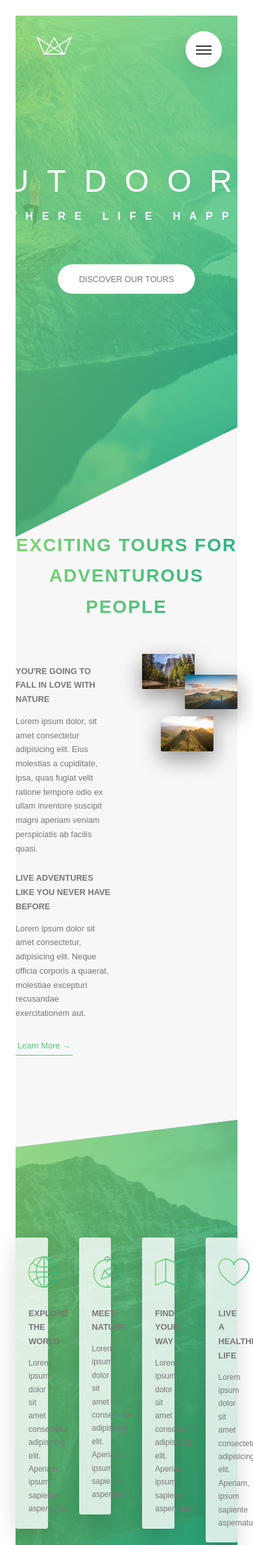
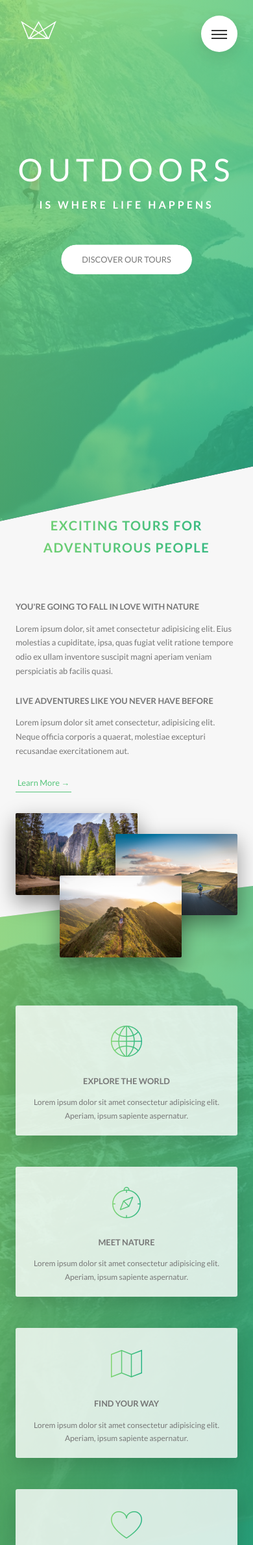
Before and after one commit to Kaikaine/natours, a PHP site: page / in a window 390 px wide; the page is wider, and only the part inside the window is pictured. Shown: the top 2377 px of that part at 65% size. Run offline with PHP 8.4, Linux system fonts and the light colour scheme.

Commit message:
Added media queries to the layout

```diff
--- a/css/style.css
+++ b/css/style.css
@@ -59,19 +59,22 @@ body {
     body {
       padding: 0; } }
 
+::selection {
+  background-color: #55c57a;
+  color: #fff; }
+
 body {
-  font-family: "Late", sans-serif;
+  font-family: "Lato", sans-serif;
   font-weight: 400;
-  font-size: 16px;
+  /*font-size: 16px;*/
   line-height: 1.7;
-  color: #777;
-  padding: 3rem; }
+  color: #777; }
 
 .heading-primary {
   color: #fff;
   text-transform: uppercase;
-  margin-bottom: 60px;
-  backface-visibility: hidden; }
+  backface-visibility: hidden;
+  margin-bottom: 6rem; }
   .heading-primary--main {
     display: block;
     font-size: 6rem;
@@ -80,25 +83,37 @@ body {
     animation-name: moveInLeft;
     animation-duration: 1s;
     animation-timing-function: ease-out; }
+    @media (max-width: 37.5em) {
+      .heading-primary--main {
+        letter-spacing: 1rem;
+        font-family: 5rem; } }
   .heading-primary--sub {
     display: block;
     font-size: 2rem;
     font-weight: 700;
-    letter-spacing: 1.74rem;
-    animation-name: moveInRight;
-    animation-duration: 1s; }
+    letter-spacing: 1.75rem;
+    animation: moveInRight 1s ease-out; }
+    @media (max-width: 37.5em) {
+      .heading-primary--sub {
+        letter-spacing: 0.5rem; } }
 
 .heading-secondary {
   font-size: 3.5rem;
   text-transform: uppercase;
   font-weight: 700;
+  display: inline-block;
   background-image: linear-gradient(to right, #7ed56f, #28b485);
-  display: inline-block;
+  -webkit-background-clip: text;
   background-clip: text;
-  -webkit-background-clip: text;
   color: transparent;
-  letter-spacing: 2px;
+  letter-spacing: 0.2rem;
   transition: all 0.2s; }
+  @media (max-width: 56.25em) {
+    .heading-secondary {
+      font-size: 3rem; } }
+  @media (max-width: 37.5em) {
+    .heading-secondary {
+      font-size: 2.5rem; } }
   .heading-secondary:hover {
     transform: skewY(2deg) skewX(15deg) scale(1.1);
     text-shadow: 0.5rem 1rem 2rem rgba(0, 0, 0, 0.2); }
@@ -547,12 +562,23 @@ body {
     color: #55c57a; }
 
 .header {
-  height: 95vh;
-  background-image: linear-gradient(to right bottom, rgba(126, 213, 111, 0.8), rgba(40, 180, 133, 0.8)), url("../img/hero.jpg");
+  height: 85vh;
+  background-image: linear-gradient(to right bottom, rgba(126, 213, 111, 0.8), rgba(40, 180, 133, 0.8)), url(../img/hero-small.jpg);
   background-size: cover;
   background-position: top;
-  clip-path: polygon(0 0, 100% 0, 100% 75vh, 0 100%);
   position: relative; }
+  @supports (clip-path: polygon(0 0)) or (-webkit-clip-path: polygon(0 0)) {
+    .header {
+      -webkit-clip-path: polygon(0 0, 100% 0, 100% 75vh, 0 100%);
+      clip-path: polygon(0 0, 100% 0, 100% 75vh, 0 100%);
+      height: 95vh; } }
+  @media only screen and (min-resolution: 192dpi) and (min-width: 37.5em), only screen and (-webkit-min-device-pixel-ratio: 2) and (min-width: 37.5em), only screen and (min-width: 125em) {
+    .header {
+      background-image: linear-gradient(to right bottom, rgba(126, 213, 111, 0.8), rgba(40, 180, 133, 0.8)), url(../img/hero.jpg); } }
+  @media (max-width: 37.5em) {
+    .header {
+      -webkit-clip-path: polygon(0 0, 100% 0, 100% 85vh, 0 100%);
+      clip-path: polygon(0 0, 100% 0, 100% 85vh, 0 100%); } }
   .header__logo-box {
     position: absolute;
     top: 4rem;
@@ -571,42 +597,58 @@ body {
   margin: 0 auto; }
   .row:not(:last-child) {
     margin-bottom: 8rem; }
+    @media (max-width: 56.25em) {
+      .row:not(:last-child) {
+        margin-bottom: 6rem; } }
+  @media (max-width: 56.25em) {
+    .row {
+      max-width: 50rem;
+      padding: 0 3rem; } }
   .row::after {
     content: "";
     display: table;
     clear: both; }
-  .row [class^="col-"]:not(:last-child) {
-    margin-right: 6rem; }
+  .row [class^="col-"] {
+    float: left; }
+    .row [class^="col-"]:not(:last-child) {
+      margin-right: 6rem; }
+      @media (max-width: 56.25em) {
+        .row [class^="col-"]:not(:last-child) {
+          margin-right: 0;
+          margin-bottom: 6rem; } }
+    @media (max-width: 56.25em) {
+      .row [class^="col-"] {
+        width: 100% !important; } }
   .row .col-1-of-2 {
-    width: calc((100% - 6rem) / 2);
-    float: left; }
+    width: calc((100% - 6rem) / 2); }
   .row .col-1-of-3 {
-    width: calc((100% - 2 * 6rem) / 3);
-    float: left; }
+    width: calc((100% - 2 * 6rem) / 3); }
   .row .col-2-of-3 {
     width: calc(
- 2 * ((100% - 2 * 6rem) / 3) + 6rem);
-    float: left; }
+ 2 * ((100% - 2 * 6rem) / 3) + 6rem); }
   .row .col-1-of-4 {
-    width: calc((100% - 3 * 6rem) / 4);
-    float: left; }
+    width: calc((100% - 3 * 6rem) / 4); }
   .row .col-2-of-4 {
     width: calc(
- 2 * ((100% - 3 * 6rem) / 4) + 6rem);
-    float: left; }
+ 2 * ((100% - 3 * 6rem) / 4) + 6rem); }
   .row .col-3-of-4 {
     width: calc(
- 3 * ((100% - 3 * 6rem) / 4) + 2 * 6rem);
-    float: left; }
+ 3 * ((100% - 3 * 6rem) / 4) + 2 * 6rem); }
 
 .footer {
   background-color: #333;
   padding: 10rem 0;
   font-size: 1.4rem;
   color: #f7f7f7; }
+  @media (max-width: 56.25em) {
+    .footer {
+      padding: 8rem 0; } }
   .footer__logo-box {
     text-align: center;
     margin-bottom: 8rem; }
+    @media (max-width: 56.25em) {
+      .footer__logo-box {
+        margin-bottom: 6rem; } }
   .footer__logo {
     width: 15rem;
     height: auto; }
@@ -614,6 +656,10 @@ body {
     border-top: 1px solid #777;
     padding-top: 2rem;
     display: inline-block; }
+    @media (max-width: 56.25em) {
+      .footer__navigation {
+        width: 100%;
+        text-align: center; } }
   .footer__list {
     list-style: none; }
   .footer__item {
@@ -636,6 +682,10 @@ body {
     padding-top: 2rem;
     width: 80%;
     float: right; }
+    @media (max-width: 56.25em) {
+      .footer__copyright {
+        width: 100%;
+        float: none; } }
 
 .navigation__checkbox {
   display: none; }
@@ -652,6 +702,14 @@ body {
   box-shadow: 0 1rem 3rem rgba(0, 0, 0, 0.1);
   text-align: center;
   cursor: pointer; }
+  @media (max-width: 56.25em) {
+    .navigation__button {
+      top: 4rem;
+      right: 4rem; } }
+  @media (max-width: 37.5em) {
+    .navigation__button {
+      top: 3rem;
+      right: 3rem; } }
 
 .navigation__background {
   height: 6rem;
@@ -663,6 +721,14 @@ body {
   background-image: radial-gradient(#7ed56f, #28b485);
   z-index: 1000;
   transition: transform 0.8s cubic-bezier(0.86, 0, 0.07, 1); }
+  @media (max-width: 56.25em) {
+    .navigation__background {
+      top: 4.5rem;
+      right: 4.5rem; } }
+  @media (max-width: 37.5em) {
+    .navigation__background {
+      top: 3.5rem;
+      right: 3.5rem; } }
 
 .navigation__nav {
   height: 100vh;
--- a/sass/abstracts/_variables.scss
+++ b/sass/abstracts/_variables.scss
@@ -25,4 +25,5 @@ $default-font-size: 1.6rem;
 // GRID
 $grid-width: 114rem;
 $gutter-vertical: 8rem;
+$gutter-vertical-small: 6rem;
 $gutter-horizontal: 6rem;
--- a/sass/base/_base.scss
+++ b/sass/base/_base.scss
@@ -33,3 +33,8 @@ body {
     padding: 0;
   }
 }
+
+::selection {
+  background-color: $color-primary;
+  color: $color-white;
+}
--- a/sass/base/_typography.scss
+++ b/sass/base/_typography.scss
@@ -1,35 +1,44 @@
 body {
-  font-family: "Late", sans-serif;
+  font-family: "Lato", sans-serif;
   font-weight: 400;
-  font-size: 16px;
+  /*font-size: 16px;*/
   line-height: 1.7;
   color: $color-grey-dark;
-  padding: 3rem;
 }
 
 .heading-primary {
   color: $color-white;
   text-transform: uppercase;
-  margin-bottom: 60px;
+
   backface-visibility: hidden;
+  margin-bottom: 6rem;
 
   &--main {
     display: block;
     font-size: 6rem;
     font-weight: 400;
     letter-spacing: 3.5rem;
+
     animation-name: moveInLeft;
     animation-duration: 1s;
     animation-timing-function: ease-out;
+
+    @include respond(phone) {
+      letter-spacing: 1rem;
+      font-family: 5rem;
+    }
   }
 
   &--sub {
     display: block;
     font-size: 2rem;
     font-weight: 700;
-    letter-spacing: 1.74rem;
-    animation-name: moveInRight;
-    animation-duration: 1s;
+    letter-spacing: 1.75rem;
+    animation: moveInRight 1s ease-out;
+
+    @include respond(phone) {
+      letter-spacing: 0.5rem;
+    }
   }
 }
 
@@ -37,17 +46,25 @@ body {
   font-size: 3.5rem;
   text-transform: uppercase;
   font-weight: 700;
+  display: inline-block;
   background-image: linear-gradient(
     to right,
     $color-primary-light,
     $color-primary-dark
   );
-  display: inline-block;
+  -webkit-background-clip: text;
   background-clip: text;
-  -webkit-background-clip: text;
   color: transparent;
-  letter-spacing: 2px;
+  letter-spacing: 0.2rem;
   transition: all 0.2s;
+
+  @include respond(tab-port) {
+    font-size: 3rem;
+  }
+
+  @include respond(phone) {
+    font-size: 2.5rem;
+  }
 
   &:hover {
     transform: skewY(2deg) skewX(15deg) scale(1.1);
--- a/sass/layout/_footer.scss
+++ b/sass/layout/_footer.scss
@@ -4,9 +4,17 @@
   font-size: 1.4rem;
   color: $color-grey-light-1;
 
+  @include respond(tab-port) {
+    padding: 8rem 0;
+  }
+
   &__logo-box {
     text-align: center;
     margin-bottom: 8rem;
+
+    @include respond(tab-port) {
+      margin-bottom: 6rem;
+    }
   }
 
   &__logo {
@@ -18,6 +26,11 @@
     border-top: 1px solid $color-grey-dark;
     padding-top: 2rem;
     display: inline-block;
+
+    @include respond(tab-port) {
+      width: 100%;
+      text-align: center;
+    }
   }
 
   &__list {
@@ -56,5 +69,10 @@
     padding-top: 2rem;
     width: 80%;
     float: right;
+
+    @include respond(tab-port) {
+      width: 100%;
+      float: none;
+    }
   }
 }
--- a/sass/layout/_grid.scss
+++ b/sass/layout/_grid.scss
@@ -4,49 +4,63 @@
 
   &:not(:last-child) {
     margin-bottom: $gutter-vertical;
+
+    @include respond(tab-port) {
+      margin-bottom: $gutter-vertical-small;
+    }
+  }
+
+  @include respond(tab-port) {
+    max-width: 50rem;
+    padding: 0 3rem;
   }
 
   @include clearfix;
 
   [class^="col-"] {
+    float: left;
+
     &:not(:last-child) {
       margin-right: $gutter-horizontal;
+
+      @include respond(tab-port) {
+        margin-right: 0;
+        margin-bottom: $gutter-vertical-small;
+      }
+    }
+
+    @include respond(tab-port) {
+      width: 100% !important;
     }
   }
 
   .col-1-of-2 {
     width: calc((100% - #{$gutter-horizontal}) / 2);
-    float: left;
   }
 
   .col-1-of-3 {
     width: calc((100% - 2 * #{$gutter-horizontal}) / 3);
-    float: left;
   }
 
   .col-2-of-3 {
     width: calc(
       2 * ((100% - 2 * #{$gutter-horizontal}) / 3) + #{$gutter-horizontal}
     );
-    float: left;
   }
 
   .col-1-of-4 {
     width: calc((100% - 3 * #{$gutter-horizontal}) / 4);
-    float: left;
   }
 
   .col-2-of-4 {
     width: calc(
       2 * ((100% - 3 * #{$gutter-horizontal}) / 4) + #{$gutter-horizontal}
     );
-    float: left;
   }
 
   .col-3-of-4 {
     width: calc(
       3 * ((100% - 3 * #{$gutter-horizontal}) / 4) + 2 * #{$gutter-horizontal}
     );
-    float: left;
   }
 }
--- a/sass/layout/_header.scss
+++ b/sass/layout/_header.scss
@@ -1,21 +1,43 @@
 .header {
-  height: 95vh;
+  height: 85vh;
   background-image: linear-gradient(
       to right bottom,
       rgba($color-primary-light, 0.8),
       rgba($color-primary-dark, 0.8)
     ),
-    url("../img/hero.jpg");
+    url(../img/hero-small.jpg);
   background-size: cover;
   background-position: top;
-  clip-path: polygon(0 0, 100% 0, 100% 75vh, 0 100%);
   position: relative;
+
+  @supports (clip-path: polygon(0 0)) or (-webkit-clip-path: polygon(0 0)) {
+    -webkit-clip-path: polygon(0 0, 100% 0, 100% 75vh, 0 100%);
+    clip-path: polygon(0 0, 100% 0, 100% 75vh, 0 100%);
+    height: 95vh;
+  }
+
+  @media only screen and (min-resolution: 192dpi) and (min-width: 37.5em),
+    only screen and (-webkit-min-device-pixel-ratio: 2) and (min-width: 37.5em),
+    only screen and (min-width: 125em) {
+    background-image: linear-gradient(
+        to right bottom,
+        rgba($color-primary-light, 0.8),
+        rgba($color-primary-dark, 0.8)
+      ),
+      url(../img/hero.jpg);
+  }
+
+  @include respond(phone) {
+    -webkit-clip-path: polygon(0 0, 100% 0, 100% 85vh, 0 100%);
+    clip-path: polygon(0 0, 100% 0, 100% 85vh, 0 100%);
+  }
 
   &__logo-box {
     position: absolute;
     top: 4rem;
     left: 4rem;
   }
+
   &__logo {
     height: 3.5rem;
   }
--- a/sass/layout/_navigation.scss
+++ b/sass/layout/_navigation.scss
@@ -15,6 +15,16 @@
     box-shadow: 0 1rem 3rem rgba($color-black, 0.1);
     text-align: center;
     cursor: pointer;
+
+    @include respond(tab-port) {
+      top: 4rem;
+      right: 4rem;
+    }
+
+    @include respond(phone) {
+      top: 3rem;
+      right: 3rem;
+    }
   }
 
   &__background {
@@ -31,7 +41,15 @@
     z-index: 1000;
     transition: transform 0.8s cubic-bezier(0.86, 0, 0.07, 1);
 
-    //transform: scale(80);
+    @include respond(tab-port) {
+      top: 4.5rem;
+      right: 4.5rem;
+    }
+
+    @include respond(phone) {
+      top: 3.5rem;
+      right: 3.5rem;
+    }
   }
 
   &__nav {
```
